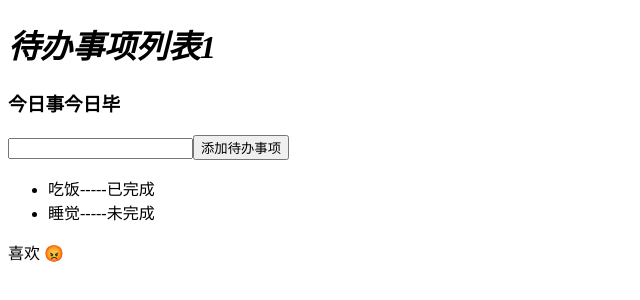
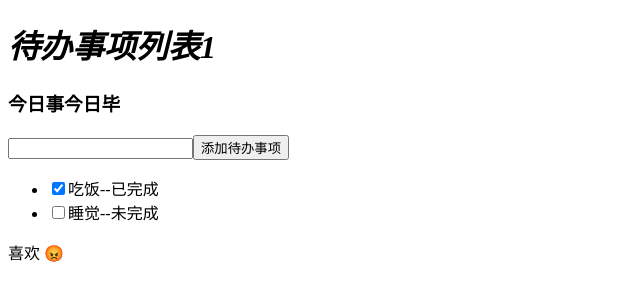
Before and after one commit to zhq092012/React_trus, a React (Create React App) app: page / in a window 1280 px wide. Shown: the top 300 px of the page, without its empty margins (0-640 px from the left). Built offline with nearby package versions, Linux system fonts and the light colour scheme.

Commit message:
事件管理

```diff
--- a/src/App.js
+++ b/src/App.js
@@ -37,7 +37,7 @@ export default class App extends Component {
     //   })
     // });
 
-    //这种修改方式是对的
+    //第二种方式 这种修改方式是对的
     // this.setState({
     //   todos: this.state.todos.concat({
     //     id: Math.random(),
@@ -58,6 +58,19 @@ export default class App extends Component {
     });
     this.setState({ todos: newTodos });
   };
+  //选择checkbox
+  onCompletedChecked = id => {
+    this.setState(prev => {
+      return {
+        todos: prev.todos.map(todo => {
+          if (todo.id === id) {
+            todo.isCompleted = !todo.isCompleted;
+          }
+          return todo;
+        })
+      };
+    });
+  };
   render() {
     return (
       <Fragment>
@@ -71,7 +84,10 @@ export default class App extends Component {
           <i>{this.state.title}</i>
         </TodoHeader>
         <TodoInput btnText="添加待办事项" addTodo={this.addTodo} />
-        <TodoList todos={this.state.todos} />
+        <TodoList
+          todos={this.state.todos}
+          onCompletedChecked={this.onCompletedChecked}
+        />
         <Like />
       </Fragment>
       // <>
--- a/src/components/TodoHeader/index.js
+++ b/src/components/TodoHeader/index.js
@@ -5,13 +5,10 @@ export default function TodoHeader(props) {
     <>
       <h1>{props.children}</h1>
       <h3>{props.desc}</h3>
-      {/* <p>{props.x + props.y}</p> */}
     </>
   );
 }
 //检查props参数的类型 引入prop-types
 TodoHeader.propTypes = {
   desc: PropTypes.string.isRequired
-  // x: PropTypes.number.isRequired,
-  // y: PropTypes.number.isRequired
 };
--- a/src/components/TodoInput/index.js
+++ b/src/components/TodoInput/index.js
@@ -1,13 +1,6 @@
 //通过createRef获取组件或dom元素
 import React, { Component, createRef } from "react";
-import PropTypes from "prop-types";
 export default class TodoInput extends Component {
-  static propTypes = {
-    btnText: PropTypes.string
-  };
-  static defaultProps = {
-    btnText: "添加待办事项"
-  };
   constructor() {
     super();
     this.state = {
--- a/src/components/TodoList/TodoItem.js
+++ b/src/components/TodoList/TodoItem.js
@@ -1,12 +1,25 @@
 import React, { Component } from "react";
-
+const noop = () => {};
 export default class TodoItem extends Component {
+  handleCheckboxChange = () => {
+    // this.props.onCompletedChecked &&
+    // this.props.onCompletedChecked(this.props.id);
+    const { onCompletedChecked = noop, id } = this.props; //解构this.props
+    onCompletedChecked && onCompletedChecked(id);
+  };
   render() {
+    const { isCompleted, title } = this.props; //解构this.props
     return (
       <li>
-        {this.props.title}-----
-        {/* {this.props.assigned} */}
-        {this.props.isCompleted ? "已完成" : "未完成"}
+        <input
+          type="checkbox"
+          checked={isCompleted}
+          onChange={this.handleCheckboxChange}
+        ></input>
+        <span>
+          {title}--
+          {isCompleted ? "已完成" : "未完成"}
+        </span>
       </li>
     );
   }
--- a/src/components/TodoList/index.js
+++ b/src/components/TodoList/index.js
@@ -1,12 +1,26 @@
 import React, { Component } from "react";
 import TodoItem from "./TodoItem";
+import PropTypes from "prop-types";
 export default class TodoList extends Component {
+  //数据校验
+  static propTypes = {
+    todos: PropTypes.arrayOf(
+      PropTypes.shape({
+        id: PropTypes.number.isRequired,
+        title: PropTypes.string.isRequired,
+        isCompleted: PropTypes.bool.isRequired
+      })
+    ).isRequired,
+    onCompletedChecked: PropTypes.func
+  };
+
   render() {
     return (
       <ul>
         {this.props.todos.map(todo => {
           return (
             <TodoItem
+              onCompletedChecked={this.props.onCompletedChecked}
               key={todo.id}
               // id={todo.id}
               // title={todo.title}
```
